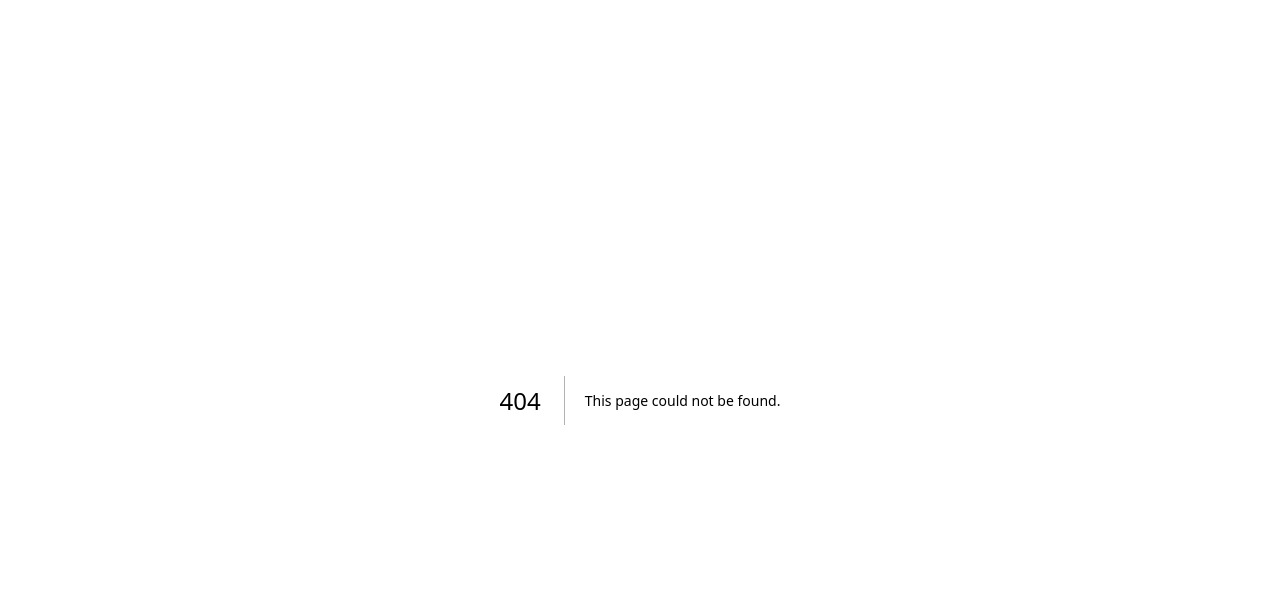
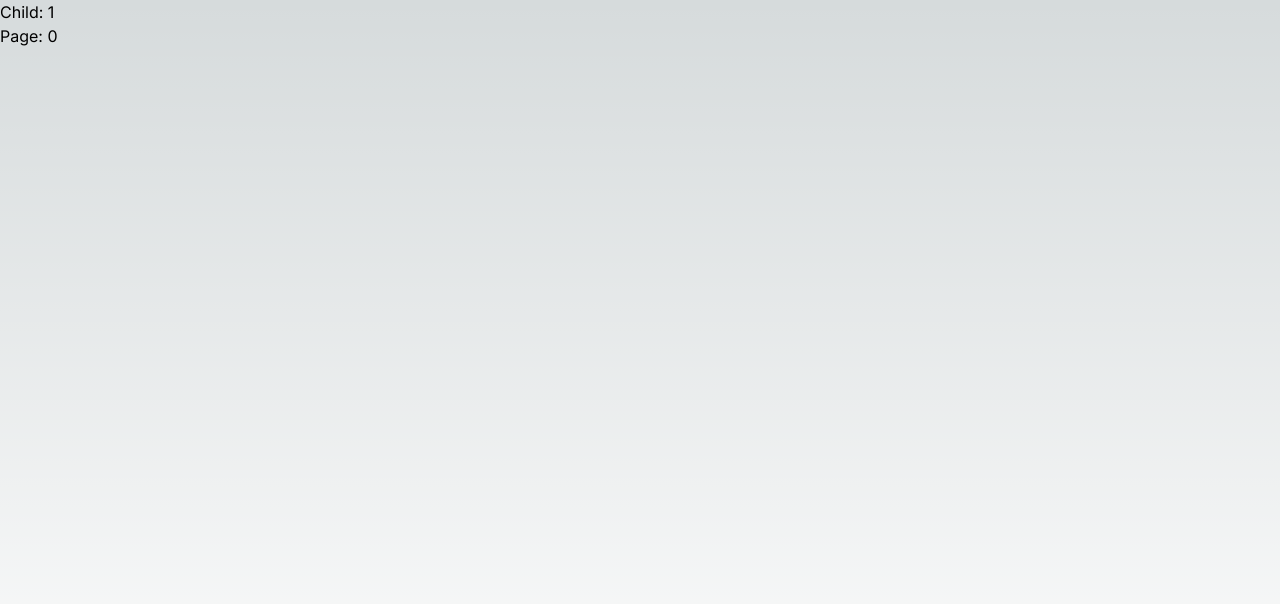
Before and after one commit to binghuis/best-practices-for-react, a Next.js app: page /use-custom-hook in a window 1280 px wide. Before the commit this address had no page. Shown: the top 604 px of the page. Built offline with nearby package versions, Linux system fonts and the light colour scheme.

Commit message:
feat: custom hook

```diff
--- /dev/null
+++ b/app/use-custom-hook/page.tsx
@@ -0,0 +1,55 @@
+"use client";
+import { useEffect, useState } from "react";
+
+const Page: React.FC = () => {
+  const [state, setState] = useState(0);
+
+  useEffect(() => {
+    console.log("Page useEffect");
+  }, []);
+
+  return (
+    <div>
+      <div>
+        <Child />
+      </div>
+      <button
+        onClick={() => {
+          setState((v) => v + 1);
+        }}
+      >
+        Page: {state}
+      </button>
+    </div>
+  );
+};
+
+const Child: React.FC = () => {
+  const { state, increment } = useCustomHook(0);
+
+  useEffect(() => {
+    console.log("Child useEffect");
+  }, []);
+
+  return <button onClick={increment}>Child: {state}</button>;
+};
+
+const useCustomHook = (count: number) => {
+  const [state, setState] = useState(count);
+  console.log("useCustomHook");
+
+  useEffect(() => {
+    setTimeout(() => {
+      console.log("Custom useEffect");
+      setState((v) => v + 1);
+    }, 1000);
+  }, []);
+
+  const increment = () => {
+    setState(state + 1);
+  };
+
+  return { state, increment };
+};
+
+export default Page;
```
